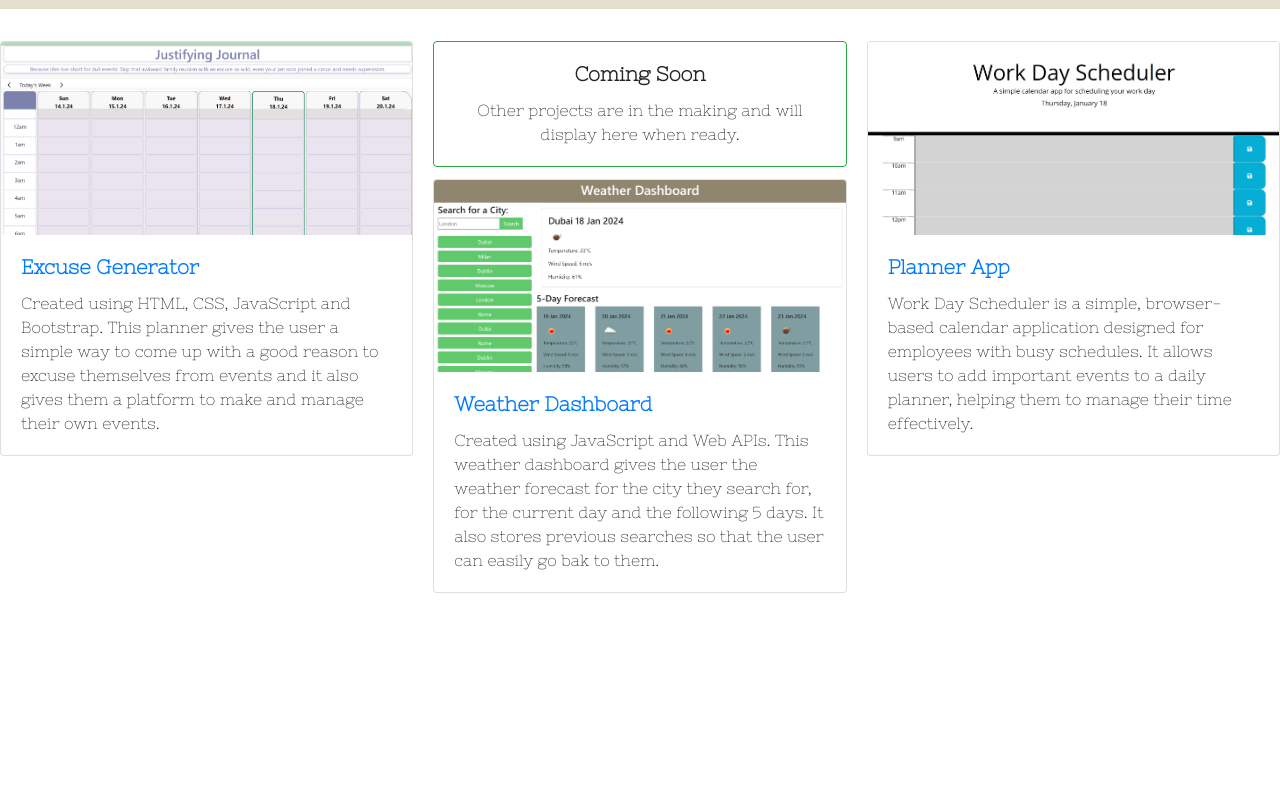
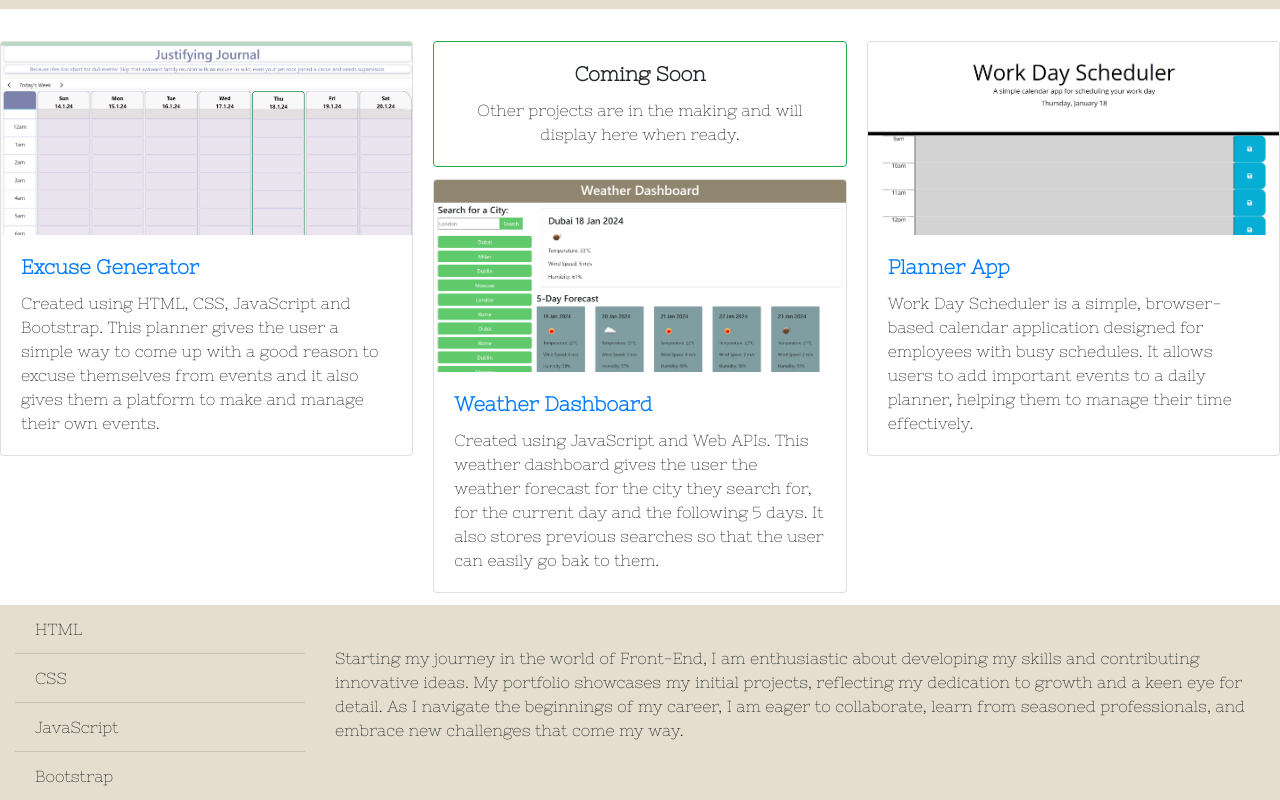
Before and after one commit to ClaudiaBiplus/portfolio-bootstrap, a plain HTML site: page index.html in a window 1280 px wide. Shown: the part 488-1288 px from the top of the page. Before the commit the page ends 1093 px from the top, so only its background shows below. Drawn offline with nearby package versions, Linux system fonts and the light colour scheme.

Commit message:
added skills section

```diff
--- a/css/stylesheet.css
+++ b/css/stylesheet.css
@@ -13,7 +13,7 @@
     font-size: 1.8em;
 }
 
-.nav-item, .card-title, p {
+.nav-item, .card-title, p, li {
     font-family: Nixieone;
 }
 
@@ -25,7 +25,7 @@
     max-width: 300px;
 }
 
-.jumbotron {
+.jumbotron, #skills, .list-group-item {
     background-color: #e5decf;
 }
 
--- a/index.html
+++ b/index.html
@@ -26,7 +26,7 @@
                 <a class="nav-link" href="#projects">Projects</a>
             </li>
             <li class="nav-item">
-                <a class="nav-link" href="#">Skills</a>
+                <a class="nav-link" href="#skills">Skills</a>
             </li>
             <li class="nav-item">
                 <a class="nav-link" href="#">Contacts</a>
@@ -82,13 +82,25 @@
       </div>
 
 
-    <!-- SKILLS -->
+    <!-- SKILLS - ABOUT-->
+    <div class="container-fluid" id="skills">
+        <div class="row">
+            <div class="col-3">
+                <ul class="list-group list-group-flush">
+                    <li class="list-group-item">HTML</li>
+                    <li class="list-group-item">CSS</li>
+                    <li class="list-group-item">JavaScript</li>
+                    <li class="list-group-item">Bootstrap</li>
+                </ul>
+            </div>
+            <div class="col-9 align-self-center">
+                <p id="copy">Starting my journey in the world of Front-End, I am enthusiastic about developing my skills and contributing innovative ideas. My portfolio showcases my initial projects, reflecting my dedication to growth and a keen eye for detail. As I navigate the beginnings of my career, I am eager to collaborate, learn from seasoned professionals, and embrace new challenges that come my way.</p>
+             </div>
+        </div>
+    </div>
 
 
-    <!-- CONTACT - ABOUT  -->
-
-    <!-- <p id="copy">Starting my journey in the world of Front-End, I am enthusiastic about developing my skills and contributing innovative ideas. My portfolio showcases my initial projects, reflecting my dedication to growth and a keen eye for detail. As I navigate the beginnings of my career, I am eager to collaborate, learn from seasoned professionals, and embrace new challenges that come my way.</p> -->
-
+    <!-- CONTACT  -->
 
     <!-- FOOTER  -->
     <!-- All hyperlinks should have a hover effect.
```
